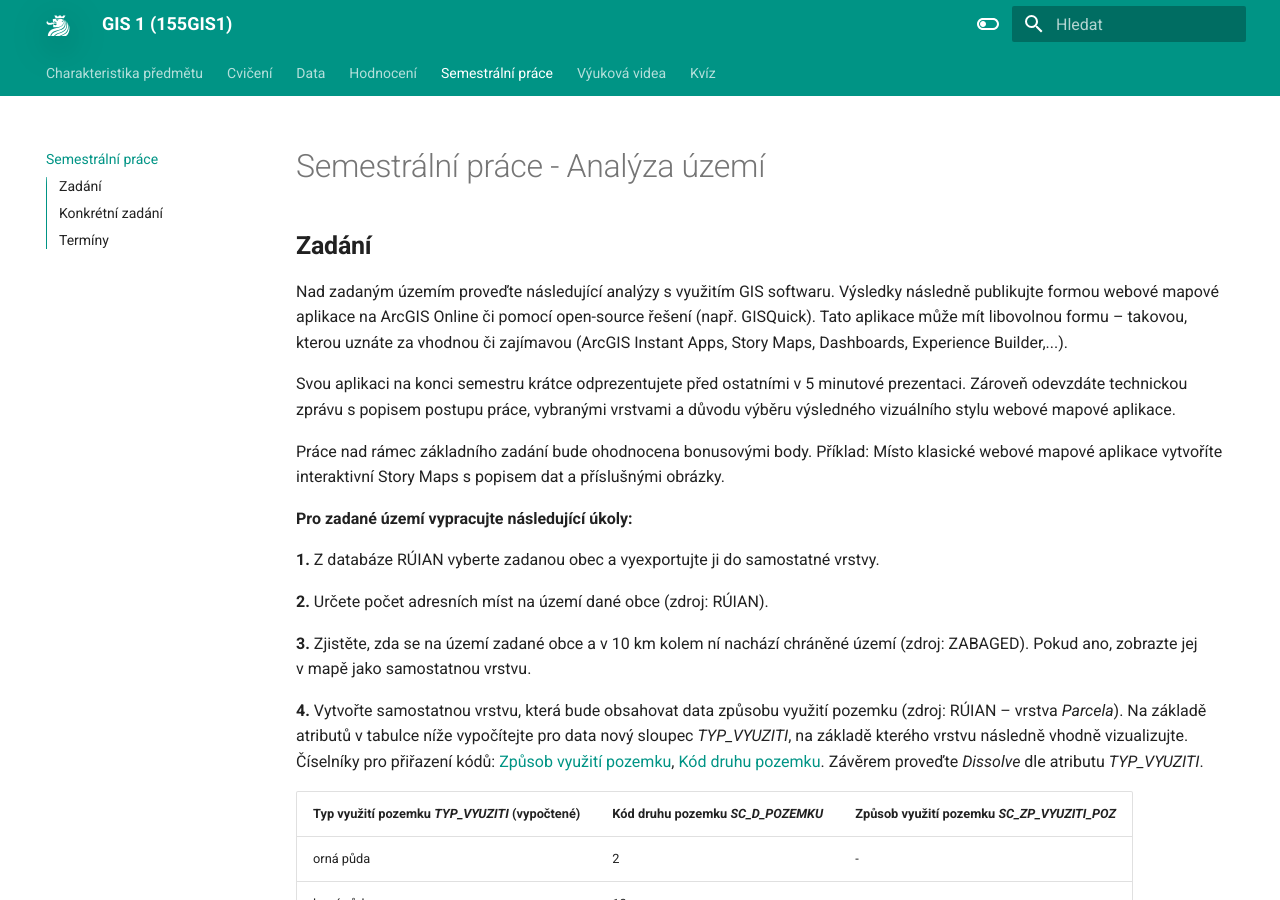
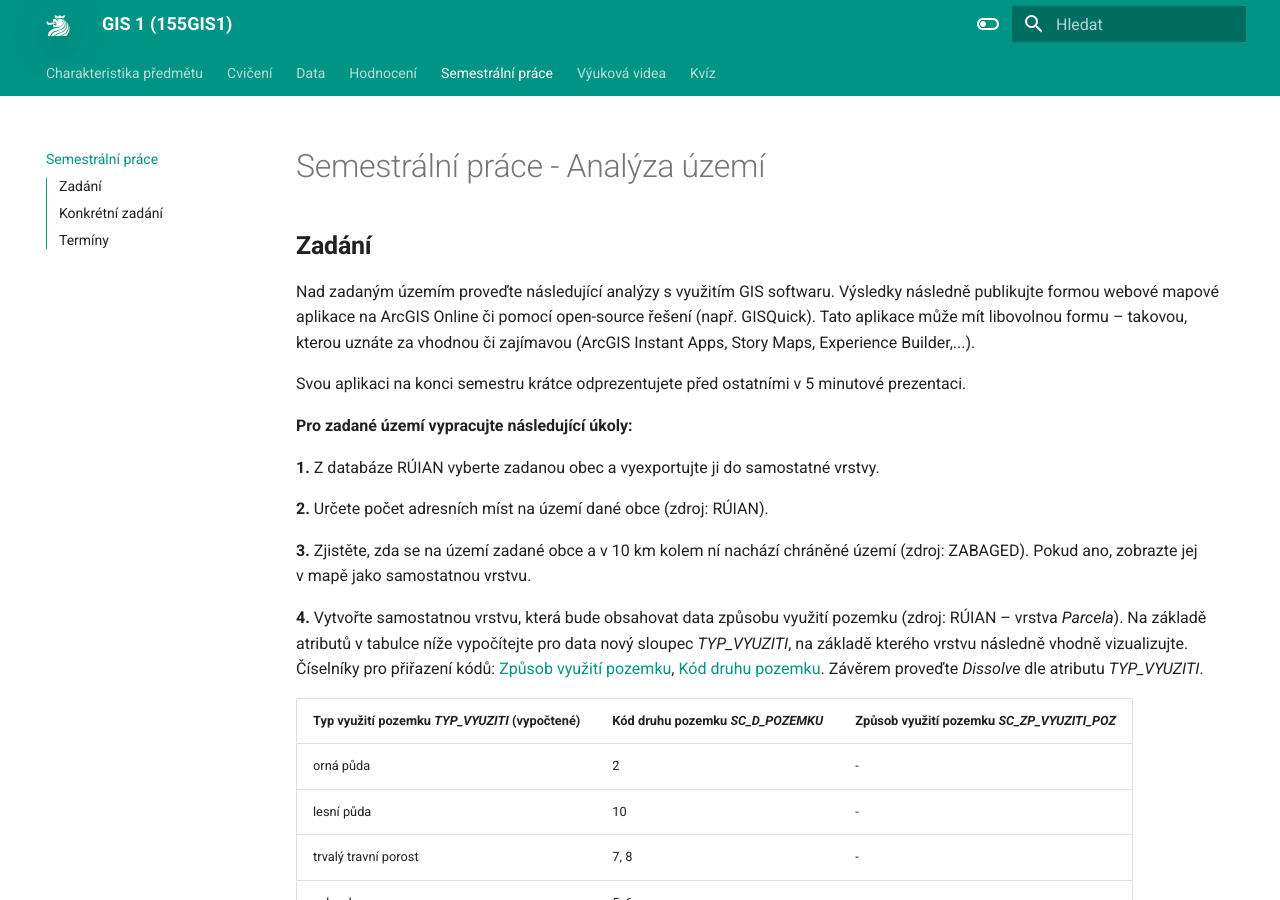
Before and after one commit to k155gis0/gis1, an MkDocs documentation site: the page built from docs/semestralka.md, in a window 1280 px wide and 900 px high. Built offline with MkDocs 1.6.1 and Material for MkDocs 9.7.7, drawn with Linux system fonts in a browser that asks for light colours.

Commit message:
Update semestralka.md

```diff
--- a/docs/semestralka.md
+++ b/docs/semestralka.md
@@ -1,11 +1,9 @@
 # Semestrální práce - Analýza území
 
 ## Zadání
-Nad zadaným územím proveďte následující analýzy s využitím GIS softwaru. Výsledky následně publikujte formou webové mapové aplikace na ArcGIS Online či pomocí open-source řešení (např. GISQuick). Tato aplikace může mít libovolnou formu – takovou, kterou uznáte za vhodnou či zajímavou (ArcGIS Instant Apps, Story Maps, Dashboards, Experience Builder,...).
+Nad zadaným územím proveďte následující analýzy s využitím GIS softwaru. Výsledky následně publikujte formou webové mapové aplikace na ArcGIS Online či pomocí open-source řešení (např. GISQuick). Tato aplikace může mít libovolnou formu – takovou, kterou uznáte za vhodnou či zajímavou (ArcGIS Instant Apps, Story Maps, Experience Builder,...).
 
-Svou aplikaci na konci semestru krátce odprezentujete před ostatními v 5 minutové prezentaci. Zároveň odevzdáte technickou zprávu s popisem postupu práce, vybranými vrstvami a důvodu výběru výsledného vizuálního stylu webové mapové aplikace.
-
-Práce nad rámec základního zadání bude ohodnocena bonusovými body. Příklad: Místo klasické webové mapové aplikace vytvoříte interaktivní Story Maps s popisem dat a příslušnými obrázky.
+Svou aplikaci na konci semestru krátce odprezentujete před ostatními v 5 minutové prezentaci.
 
 **Pro zadané území vypracujte následující úkoly:**
 
```
